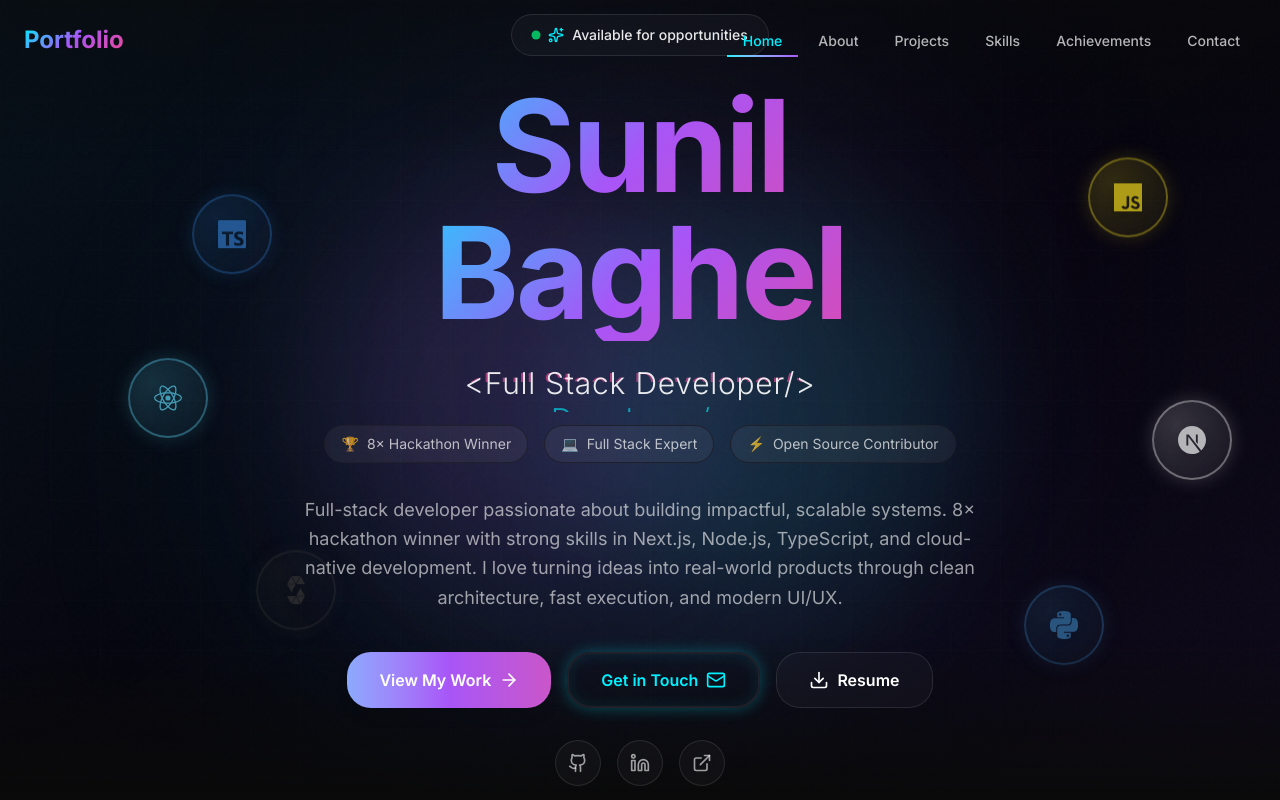
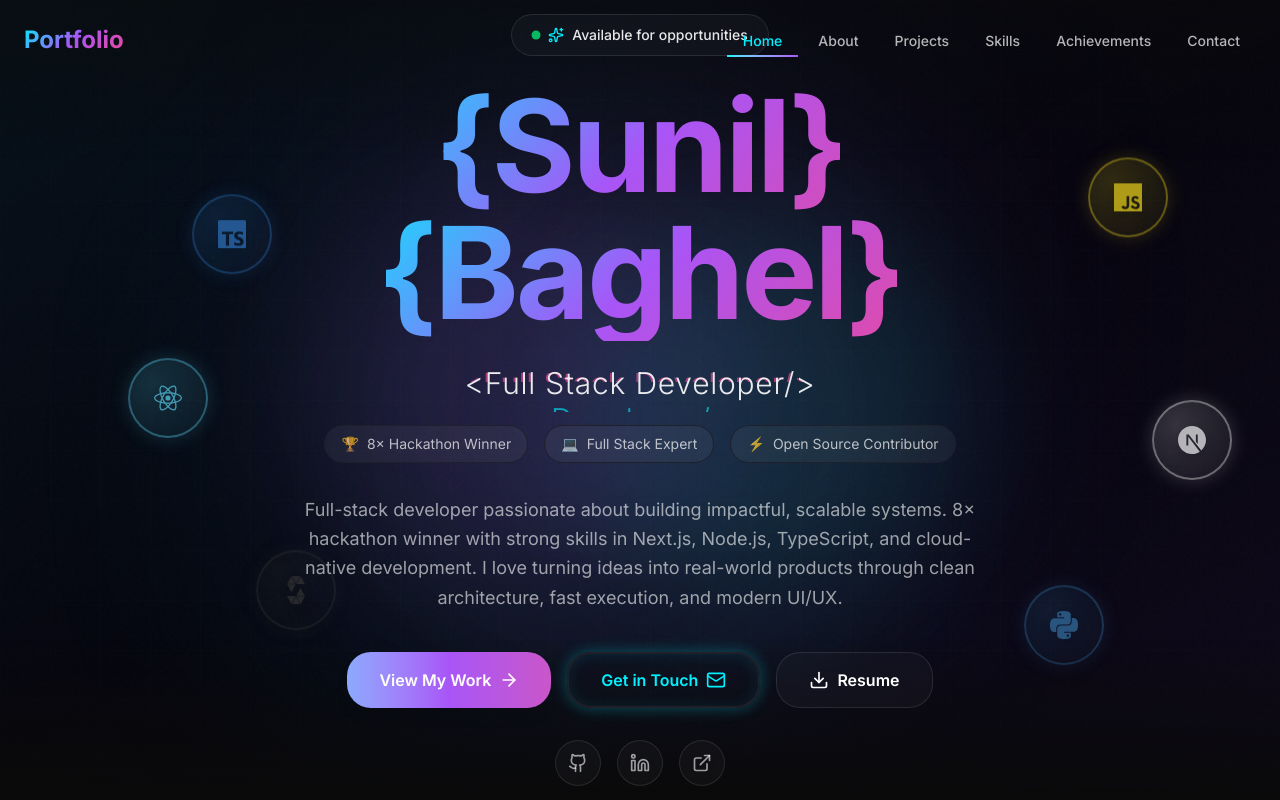
Before and after one commit to SunilBaghel002/portfolio, a Next.js app: page / in a window 1280 px wide. Shown: the top 800 px of the page. Built offline with nearby package versions, Linux system fonts and the light colour scheme.

Commit message:
Update Hero.tsx

```diff
--- a/src/components/sections/Hero.tsx
+++ b/src/components/sections/Hero.tsx
@@ -110,14 +110,14 @@ export default function Hero() {
             transition={{ duration: 1, delay: 0.2 }}
           >
             <AnimatedText
-              text="Sunil"
+              text="{Sunil}"
               className="gradient-text block"
               delay={0.5}
               type="chars"
               animation="reveal"
             />
             <AnimatedText
-              text="Baghel"
+              text="{Baghel}"
               className="gradient-text block"
               delay={0.8}
               type="chars"
```
